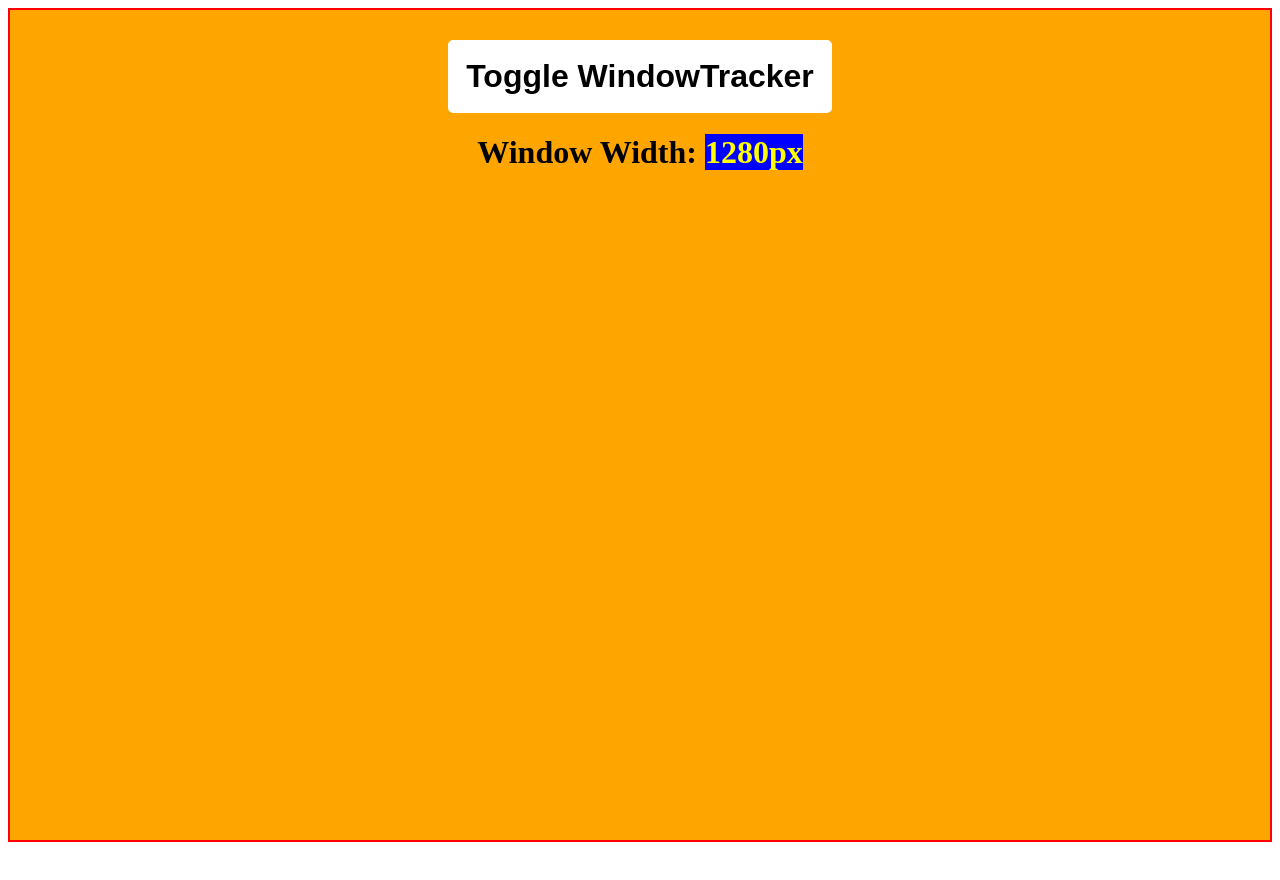
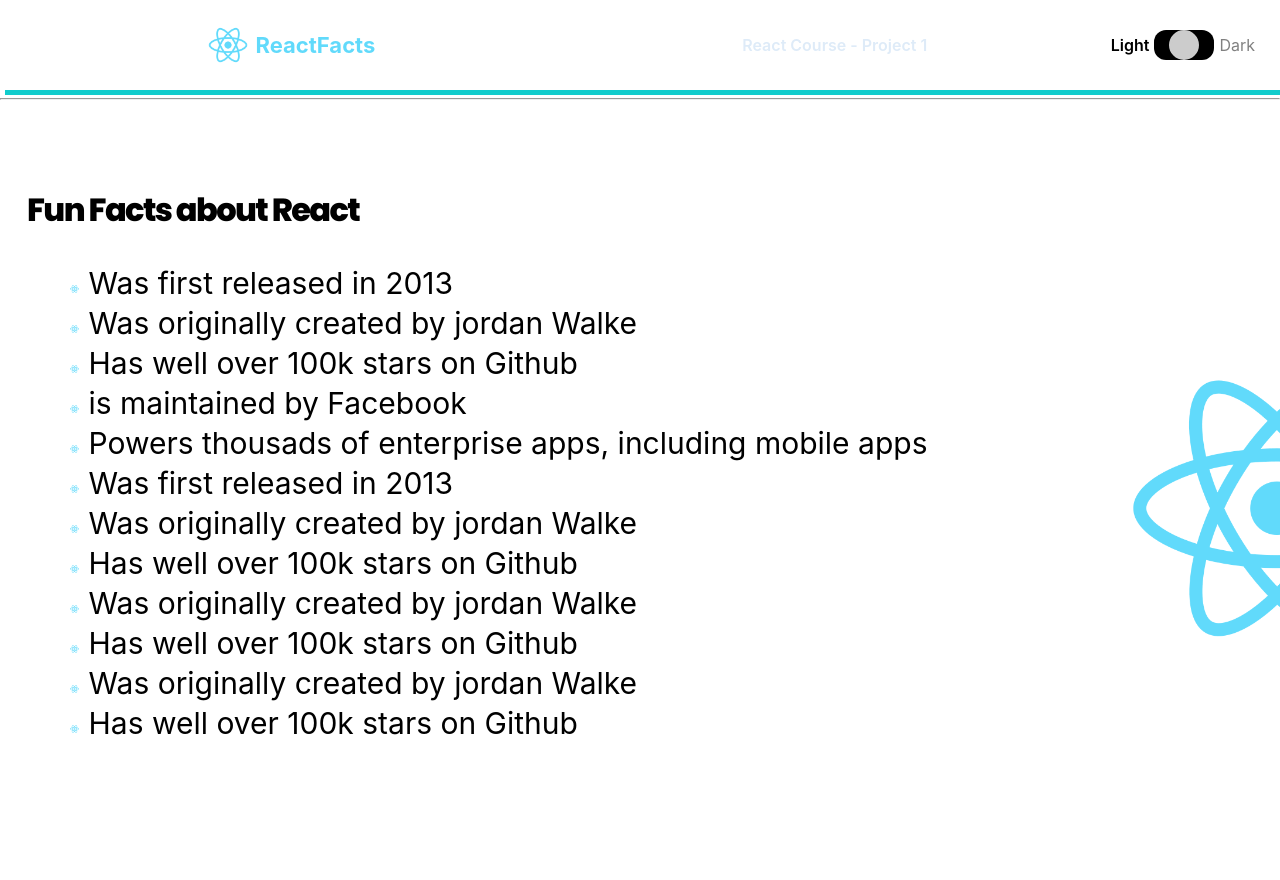
Before and after one commit to raficode2303/react-courese-2022, a React (Create React App) app: page / in a window 1280 px wide. Shown: the top 880 px of the page. Before the commit the page ends 850 px from the top, so only its background shows below. Built offline with nearby package versions, Linux system fonts and the light colour scheme; a web font is replaced by a local one.

Commit message:
project1:ReactFacts adding themeMode button  with 3 situations: light, auto and dark include css

```diff
--- a/src/1-react-facts/App.css
+++ b/src/1-react-facts/App.css
@@ -1,5 +1,13 @@
 /* google fonts */
 @import url('https://fonts.googleapis.com/css2?family=Poppins:ital,wght@0,800;1,800&family=Rubik+Wet+Paint&display=swap');
+
+:root {
+  --navbarbgcolor: #21222a;
+  --mainbgcolor: #282d35;
+  --maincolor: #fff;
+  --lightcolor: #fff;
+  --darkcolor: #000;
+}
 
 * {
   box-sizing: border-box;
@@ -8,19 +16,19 @@ body {
   margin: 0;
   padding: 0;
   font-family: Inter, sans-serif;
-  color: #fff;
+  color: var(--maincolor);
 }
 .app {
-  /* remove */
-  border: solid yellow;
-  /* remove */
   height: 100vh;
 }
 
 .navbar {
   display: flex;
-  background-color: #21222a;
-  align-items: center;
+  flex-direction: column;
+  flex-wrap: wrap;
+  justify-content: center;
+  align-items: flex-end;
+  background-color: var(--navbarbgcolor);
   height: 90px;
   padding: 30px 25px;
   box-shadow: 5px 5px #1cc;
@@ -49,7 +57,7 @@ body {
 
 .main {
   background-image: url('../logo512.png');
-  background-color: #282d35;
+  background-color: var(--mainbgcolor);
   height: 500px;
   background-repeat: no-repeat;
   background-size: 300px;
@@ -73,3 +81,62 @@ body {
   line-height: 19px;
   padding-block: 10px;
 }
+
+/* THEME MODE */
+.theme-container {
+  display: flex;
+  place-items: center;
+  gap: 5px;
+}
+.theme-mode {
+  width: 60px;
+  height: 30px;
+  border-radius: 12px;
+  cursor: pointer;
+}
+.theme-mode--button {
+  border-radius: 50%;
+  height: 100%;
+  width: 50%;
+  margin-left: 0%;
+  cursor: pointer;
+}
+
+.theme-option {
+  cursor: pointer;
+}
+.light {
+  background-color: var(--lightcolor);
+}
+.auto {
+  background-color: #ccc;
+}
+.dark {
+  background-color: var(--darkcolor);
+}
+.light-on {
+  color: var(--darkcolor);
+  font-weight: 600;
+}
+.dark-on {
+  color: var(--lightcolor);
+  font-weight: 600;
+}
+.grey {
+  color: grey;
+}
+
+[data-theme='light'] {
+  margin-left: 0%;
+  border: solid var(--darkcolor);
+}
+
+[data-theme='auto'] {
+  margin-left: 25%;
+  border: solid #ccc;
+}
+
+[data-theme='dark'] {
+  margin-left: 50%;
+  border: solid var(--lightcolor);
+}
--- a/src/1-react-facts/App.js
+++ b/src/1-react-facts/App.js
@@ -1,5 +1,6 @@
-// project-1: 31/3/22
-
+// project-1: 31/3/2022
+// adding themeMode with 3 situations(light, auto and dark): 26/4/22 - 7 hours!!
+import React, { useState } from 'react'
 /* styles */
 import './App.css'
 
@@ -7,10 +8,68 @@ import './App.css'
 import { NavBar } from './components/NavBar'
 import MainContent from './components/MainContent'
 
+const changeThemeToDark = () => {
+  console.log('changing theme to dark')
+  document.documentElement.setAttribute(
+    'style',
+    '--navbarbgcolor: #21222a;--mainbgcolor: #282d35;--maincolor: #fff;--lightcolor: #fff;--darkcolor: #000;'
+  )
+}
+
+const changeThemeToLight = () => {
+  console.log('changing theme to light')
+  document.documentElement.setAttribute(
+    'style',
+    '--navbarbgcolor: #fff;--mainbgcolor: #fff;--maincolor: #000;--lightcolor: #fff;--darkcolor: #000;'
+  )
+}
 function App() {
+  const [themeButton, setThemeButton] = useState('auto')
+  const [theme, setTheme] = React.useState('')
+
+  function updateTheme(e) {
+    console.log('e of changing syatem theme: ', e)
+    setThemeButton('auto')
+    if (e.matches) {
+      // theme is dark
+      setTheme('dark')
+      changeThemeToDark()
+    } else {
+      // theme is light
+      setTheme('light')
+      changeThemeToLight()
+    }
+  }
+
+  React.useEffect(() => {
+    console.log('%crun useEfeect of App', 'color: green')
+    const darkThemeMq = window.matchMedia('(prefers-color-scheme: dark)')
+
+    // watch for updates
+
+    updateTheme(darkThemeMq)
+    // listen when theme change by system
+    darkThemeMq.addEventListener('change', updateTheme)
+    // clean up after ourseelves
+    return function cleanup() {
+      console.log('%crun useEfeect claenup of App...', 'color: red')
+      darkThemeMq.removeEventListener('change', updateTheme)
+    }
+  }, [])
+
+  console.log('theme: ', theme)
   return (
     <div className='app'>
-      <NavBar />
+      <NavBar
+        theme={theme}
+        setTheme={setTheme}
+        themeButton={themeButton}
+        setThemeButton={setThemeButton}
+        changeThemeToLight={changeThemeToLight}
+        changeThemeToDark={changeThemeToDark}
+        updateTheme={updateTheme}
+      />
+      <hr />
       <MainContent />
     </div>
   )
--- a/src/1-react-facts/components/NavBar.js
+++ b/src/1-react-facts/components/NavBar.js
@@ -1,11 +1,92 @@
+import React from 'react'
 import logo from '../../logo512.png'
 
-export const NavBar = () => {
+const themeOptions = {
+  LIGHT: 'light',
+  AUTO: 'auto',
+  DARK: 'dark',
+}
+
+export const NavBar = ({
+  theme,
+  setTheme,
+  themeButton,
+  setThemeButton,
+  changeThemeToLight,
+  changeThemeToDark,
+  updateTheme,
+}) => {
+  const [buttonDirection, setButtonDirection] = React.useState('right')
+  const themeChange = () => {
+    switch (themeButton) {
+      case 'auto':
+        if (buttonDirection === 'right') {
+          setTheme(themeOptions.DARK)
+          setThemeButton(themeOptions.DARK)
+          setButtonDirection('left')
+          changeThemeToDark()
+        } else {
+          setTheme(themeOptions.LIGHT)
+          setThemeButton(themeOptions.LIGHT)
+          setButtonDirection('right')
+          changeThemeToLight()
+        }
+        break
+      case 'light':
+      case 'dark':
+      default:
+        setThemeButton(themeOptions.AUTO)
+        updateTheme(window.matchMedia('(prefers-color-scheme: dark)'))
+    }
+  }
+
+  React.useEffect(() => {}, [theme])
   return (
     <nav className='navbar'>
       <img src={logo} alt='react-logo-atom-symbol' className='nav--icon' />
       <h3 className='nav--logo_text'>ReactFacts</h3>
       <h4 className='nav--title'>React Course - Project 1</h4>
+      <div className='theme-container'>
+        <span
+          className={
+            theme === 'light' ? 'light-on theme-option' : 'grey theme-option'
+          }
+          onClick={() => {
+            if (themeButton === 'light') return
+            setTheme(themeOptions.LIGHT)
+            setThemeButton(themeOptions.LIGHT)
+            changeThemeToLight()
+            setButtonDirection('right')
+          }}
+        >
+          Light
+        </span>
+        <div
+          className={`theme-mode ${theme === 'light' ? 'dark' : 'light'}`}
+          onClick={themeChange}
+        >
+          <button
+            className={`
+            ${themeButton} theme-mode--button
+            `}
+            data-theme={themeButton}
+          ></button>
+        </div>
+        <span
+          className={
+            theme === 'dark' ? 'dark-on theme-option' : 'grey theme-option'
+          }
+          onClick={() => {
+            if (themeButton === 'dark') return
+            setTheme(themeOptions.DARK)
+            setThemeButton(themeOptions.DARK)
+            changeThemeToDark()
+            setButtonDirection('left')
+          }}
+        >
+          Dark
+        </span>
+      </div>
     </nav>
   )
 }
--- a/src/index.js
+++ b/src/index.js
@@ -1,6 +1,6 @@
 import React from 'react'
 import ReactDOM from 'react-dom'
 // import './index.css'
-import App from './memory-leak/App'
+import App from './1-react-facts/App'
 
 ReactDOM.render(<App />, document.getElementById('root'))
```
